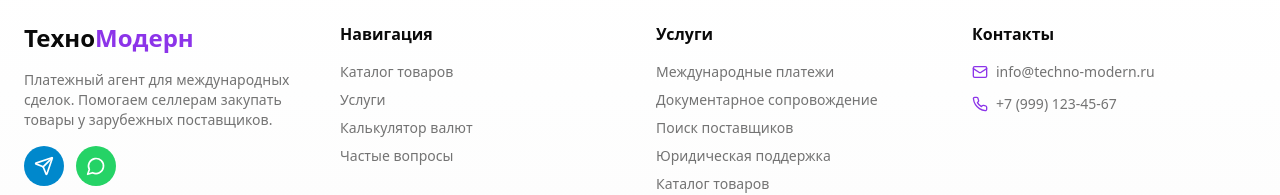
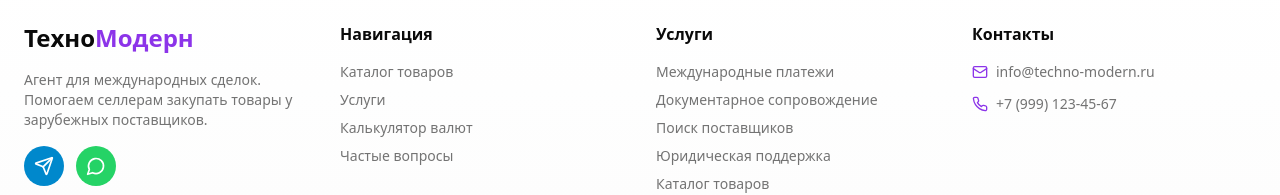
Before and after one commit to Stasnakamodov/technomodern-platform, a Next.js app: page / in a window 1280 px wide. Shown: the part 8268-8463 px from the top of the page. Built offline with nearby package versions, Linux system fonts and the light colour scheme; no server answers.

Commit message:
chore: Убрать слово "платежный" из описания в footer
🤖 Generated with [Claude Code](https://claude.com/claude-code)

Co-Authored-By: Claude <noreply@anthropic.com>

```diff
--- a/components/footer.tsx
+++ b/components/footer.tsx
@@ -19,7 +19,7 @@ export default function Footer() {
               <span className="text-primary">Модерн</span>
             </div>
             <p className="text-sm text-muted-foreground mb-4 max-md:text-xs">
-              Платежный агент для международных сделок. Помогаем селлерам закупать товары у зарубежных поставщиков.
+              Агент для международных сделок. Помогаем селлерам закупать товары у зарубежных поставщиков.
             </p>
             <div className="flex gap-3">
               <a
```
